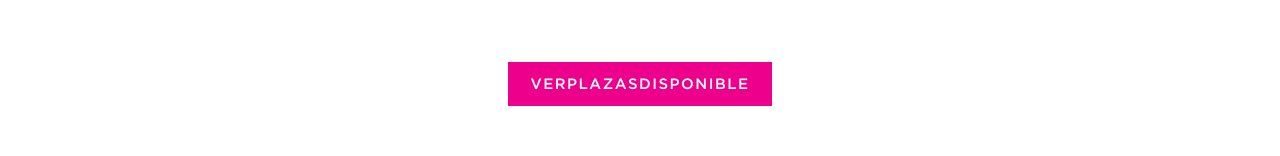
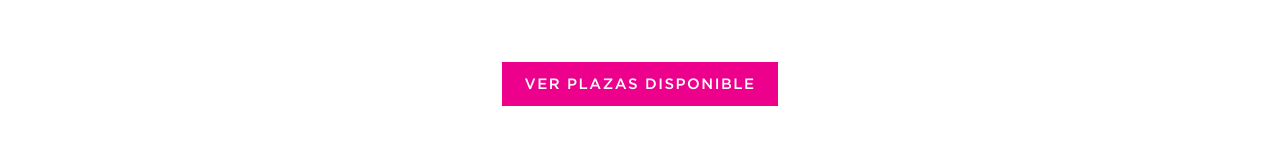
Before and after one commit to davidocho/newPRAvon, a website: page public/UneteAlEquipo2.html in a window 1280 px wide. Shown: the part 1722-1878 px from the top of the page. Drawn offline with Linux system fonts and the light colour scheme; files whose address does not match are found by name.

Commit message:
button text fix

```diff
--- a/public/UneteAlEquipo2.html
+++ b/public/UneteAlEquipo2.html
@@ -448,7 +448,7 @@
  </UL>
  <h4 style="margin:auto; text-align: center; margin: auto;" class="mt-2 my-5 pt-5 pb-2"><a href="https://recruiting.ultipro.com/NEW1030AVON/JobBoard/5a4508d3-cc8f-3b41-4357-f8827fb4df63/?
   q=&o=postedDateDesc&f4=tR6W_moXmFy-79fHmefmgA"><button type="button" class="btn btn-primary center-block" style="white-space: nowrap;">
-    VERPLAZASDISPONIBLE</button></a></h4>
+    VER PLAZAS DISPONIBLE</button></a></h4>
 </div>
  </div>
  <!-- END OF HTML -->
```
